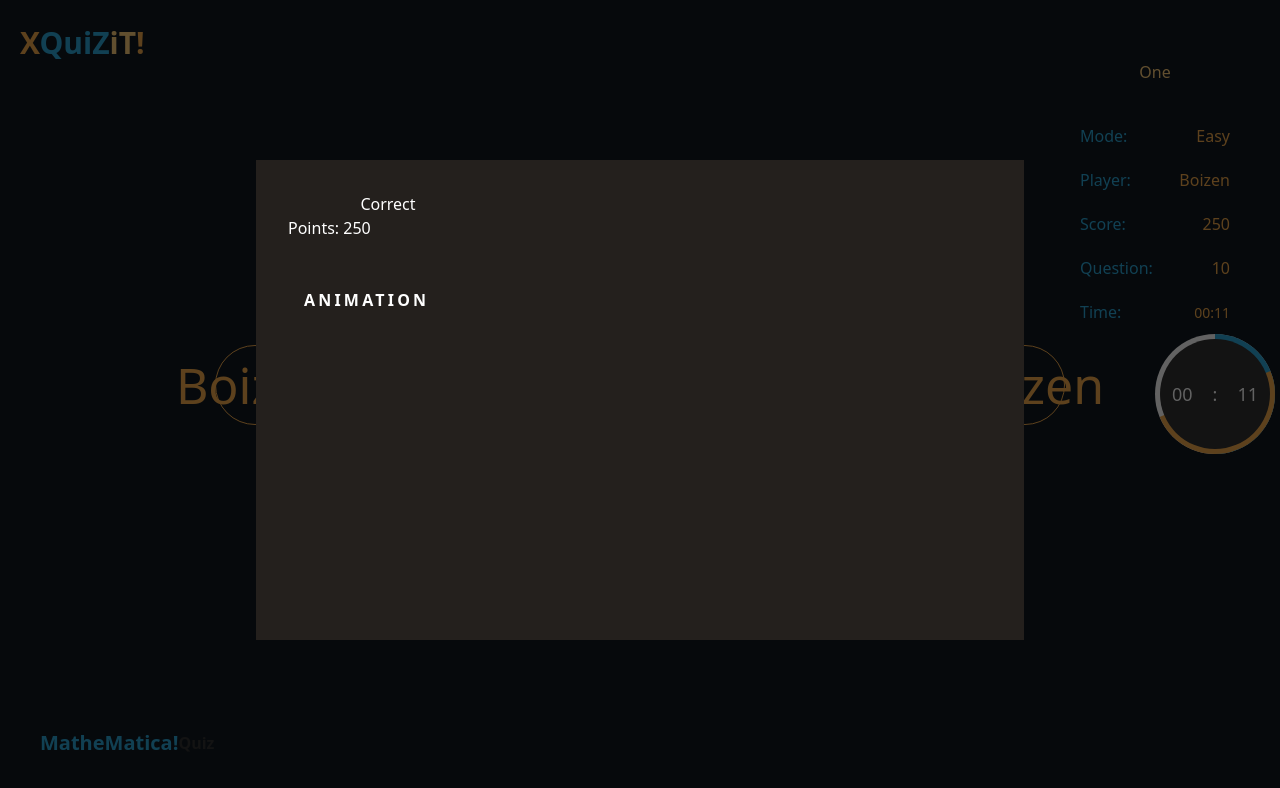
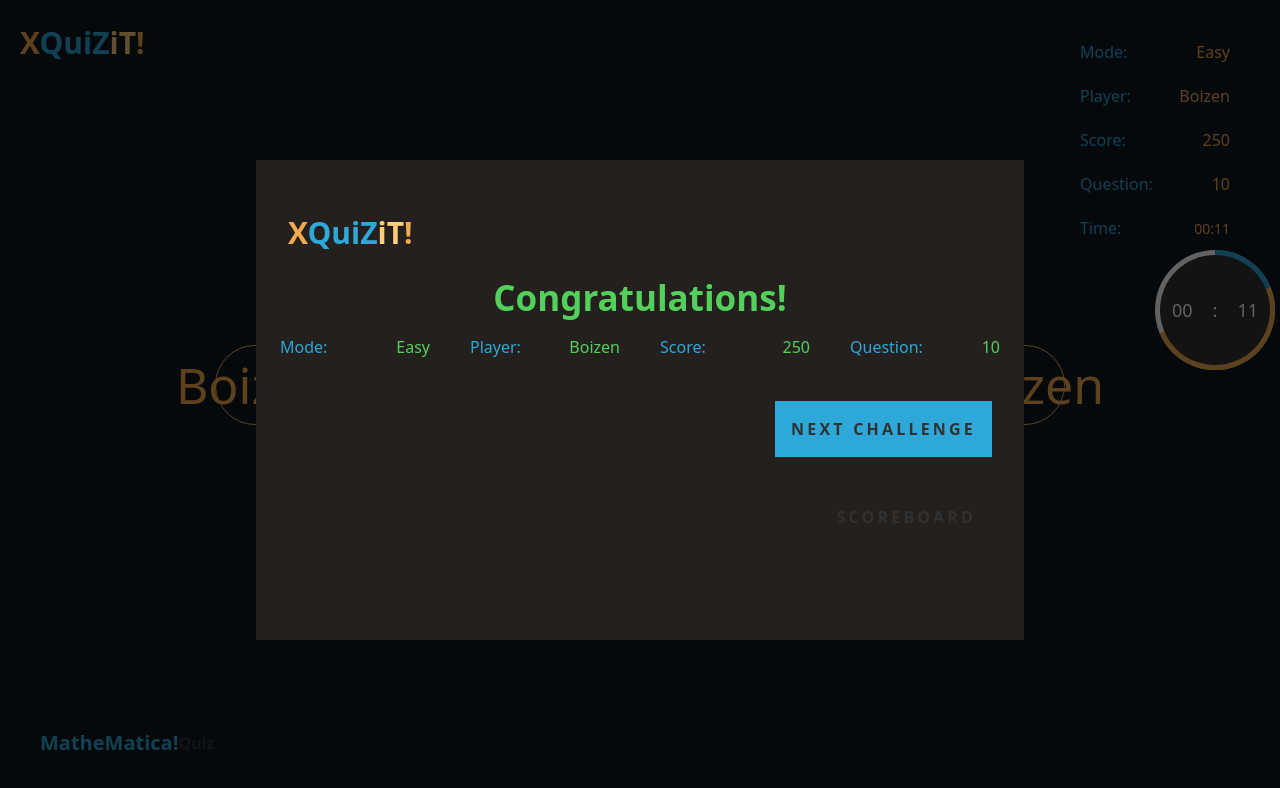
Before and after one commit to LukhanyoV/quizit, a website: page public/game.html in a window 1280 px wide. Drawn offline with nearby package versions, Linux system fonts and the light colour scheme; no server answers; a script that the page names is missing.

Commit message:
success modal

```diff
--- a/public/game.html
+++ b/public/game.html
@@ -33,10 +33,7 @@
                 <p class="questions"></p>
             </div>
             <div class="details__container">
-                <div>
-                    <button class="submit">One</button>
-                </div>
-                <div>
+               <div>
                     <p class="details">Mode: <span class="score">Easy</span></p>
                     <p class="details">Player: <span class="player">Boizen</span></p>
                     <p class="details">Score: <span class="score">250</span></p>
@@ -66,10 +63,22 @@
     </main>
     <div class="modal">
         <div class="modal__container">
-            <div class="svg hide" id="svg">
-                <h1 class="success">Correct</h1>
-                <p>Points: 250</p>
-                <button class="anim__button">Animation</button>
+            <header class="header">
+                <h1 class="title">X<span>QuiZ</span><span>iT</span>!</h1>
+            </header>
+            <div class="modal__details">
+                <h1 class="modal__title">Congratulations!</h1>
+                <div class="modal__center">
+                    <p class="details">Mode: <span class="score modal__detail"> Easy</span></p>
+                    <p class="details">Player: <span class="player modal__detail"> Boizen</span></p>
+                    <p class="details">Score: <span class="score modal__detail"> 250</span></p>
+                    <p class="details">Question: <span class="question_num modal__detail"> 10</span></p>
+                </div>
+                <div class="svg hide" id="svg"></div>
+                <button class="anim__button">Next Challenge</button>
+                <a class="score__link">
+                    Scoreboard
+                </a>
             </div>
         </div>
     </div>
--- a/public/main.js
+++ b/public/main.js
@@ -43,9 +43,9 @@ function nextQuestion () {
 const animItem = bodymovin.loadAnimation({
     wrapper: svgContainer,
     animType: 'svg',
-    loop: false,
-    autoplay: false,
-    path: 'https://assets8.lottiefiles.com/packages/lf20_rovf9gzu.json'
+    loop: true,
+    autoplay: true,
+    path: 'https://assets9.lottiefiles.com/packages/lf20_wkebwzpz.json'
 })
 
 // trigger
--- a/public/style.css
+++ b/public/style.css
@@ -17,6 +17,7 @@
     --easy: #008000;
     --medium: #ffff00;
     --hard: #ff0000;
+    --success-cl: #53D05C;
 }
 .main__container{
     background-color: var(--s-bg);
@@ -319,6 +320,7 @@ h1 {
     margin: 0;
     display: flex;
     height: 100vh;
+    flex-direction: column;
     color: white;
     position: fixed;
     z-index: 8888;
@@ -343,28 +345,71 @@ button.anim__button{
     margin-top: 2em;
     border: none;
     padding: 1em;
-    color: white;
+    color: var(--t-bg);
     font-weight: bold;
     text-transform: uppercase;
     letter-spacing: .2em;
     outline: 0;
     cursor: pointer;
     z-index: 9999;
+    align-self: flex-end;
+    justify-self: flex-end;
+    place-self: end;
+    background-color: var(--t-cl);
+    transition: .1s ease;
 }
 .anim__button:hover{
-    background: #242424;
+    background: var(--f-cl);
 }
 
-.anim__button:active {
-    background-color: orange;
+a.score__link{
+    margin-top: 2em;
+    border: none;
+    padding: 1em;
+    color: var(--t-bg);
+    font-weight: bold;
+    text-transform: uppercase;
+    letter-spacing: .2em;
+    outline: 0;
+    cursor: pointer;
+    z-index: 9999;
+    align-self: flex-end;
+    justify-self: flex-end;
+    place-self: end;
+    transition: .1s ease;
+}
+
+a.score__link:hover{
+    color: var(--f-cl);
 }
 
 .svg{
-    width: 200px;
-    /* position: absolute; */
-    /* pointer-events: none */
+    width: 400px;
+    height: 200px;
 }
 
 .hide{
+  display: none;
+}
 
+.modal__details{
+    display: flex;
+    align-items: center;
+    justify-content: center;
+    flex-direction: column;
 }
+
+.modal__title{
+    font-size: 35px;
+    color: var(--success-cl);
+    font-weight: bold;
+}
+
+.modal__center{
+    display: flex;
+}
+
+span.modal__detail{
+    color: var(--success-cl);
+    margin-left: 5px;
+}
```
